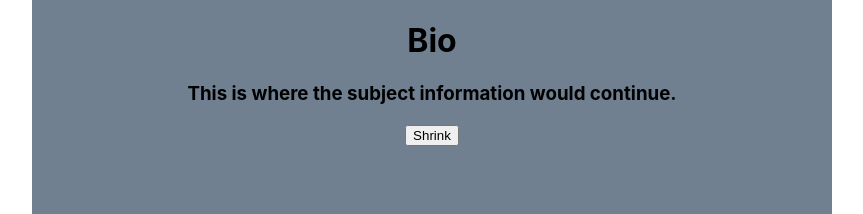
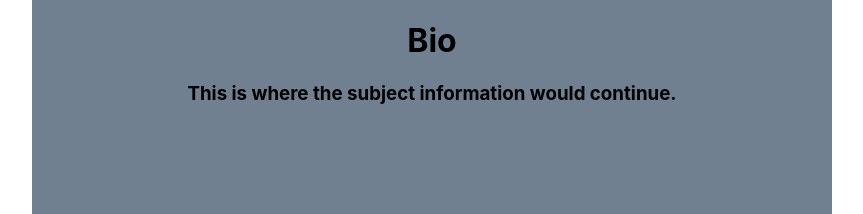
Before and after one commit to CruiseBrantley/portfolio, a React (Create React App) app: page /bio in a window 1280 px wide. Shown: the top 214 px of the page, without its empty margins (208-1071 px from the left). Built offline with nearby package versions, Linux system fonts and the light colour scheme.

Commit message:
Matching deselect pattern with outer-square

```diff
--- a/src/components/corner-full.js
+++ b/src/components/corner-full.js
@@ -6,9 +6,6 @@ class Corner extends Component {
 			<div>
 				<h1>{this.props.subject}</h1>
 				<h3>This is where the subject information would continue.</h3>
-				<div>
-					<button onClick={this.props.deselect}>Shrink</button>
-				</div>
 			</div>
 		);
 	}
```
